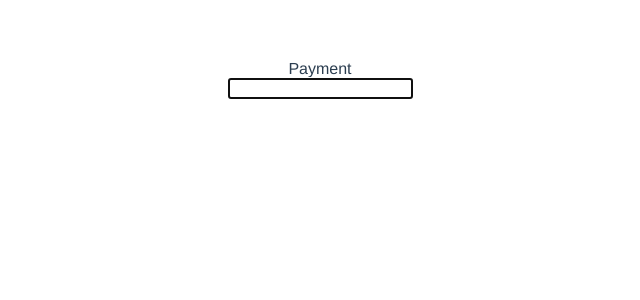
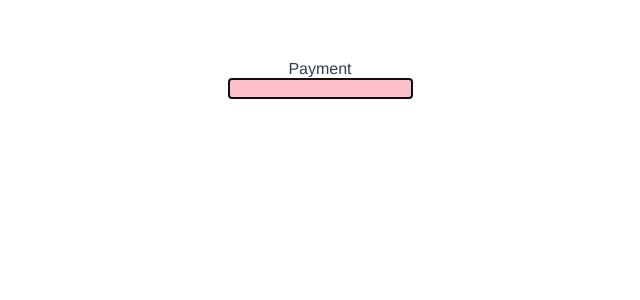
Before and after one commit to h-yabi/Learning-Vue3-Typescript, a Vue app in the folder vue-sample/: page / in a window 1280 px wide. Shown: the top 300 px of the page, without its empty margins (320-960 px from the left). Built offline with nearby package versions, Linux system fonts and the light colour scheme.

Commit message:
カスタムディレクティブに modifiers 設定

```diff
--- a/vue-sample/src/components/Payment.vue
+++ b/vue-sample/src/components/Payment.vue
@@ -1,15 +1,20 @@
 <script setup lang="ts">
+import { DirectiveBinding } from 'vue';
+
 // v-focus
 const vFocus = {
-  mounted: (el: HTMLElement) => {
+  mounted: (el: HTMLElement, binding: DirectiveBinding) => {
     el.focus();
+    if (binding.modifiers.alert) {
+      el.style.backgroundColor = 'pink';
+    }
   },
 };
 </script>
 
 <template>
   <div>Payment</div>
-  <input type="text" v-focus />
+  <input type="text" v-focus.alert />
 </template>
 
 <style scoped></style>
```
